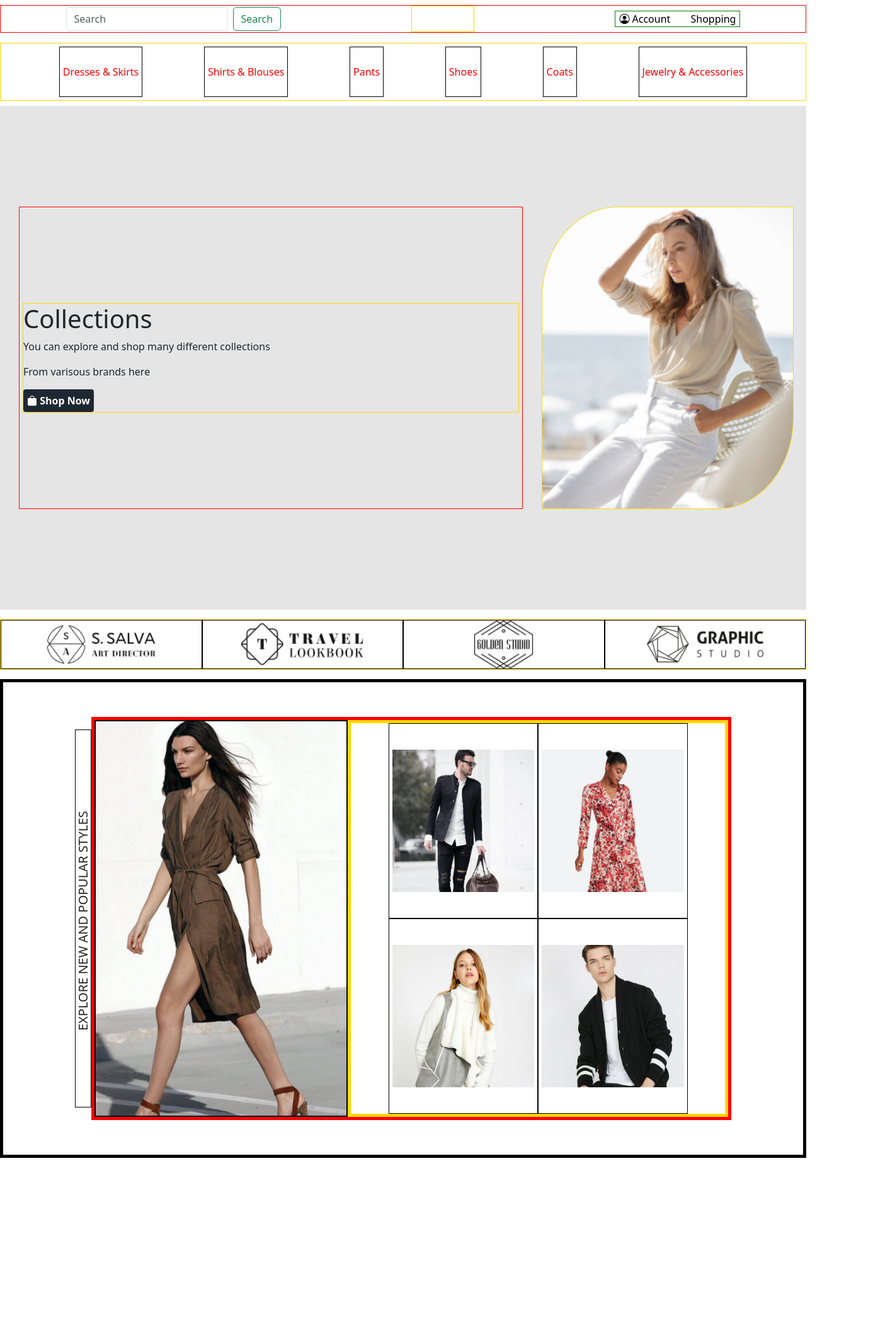
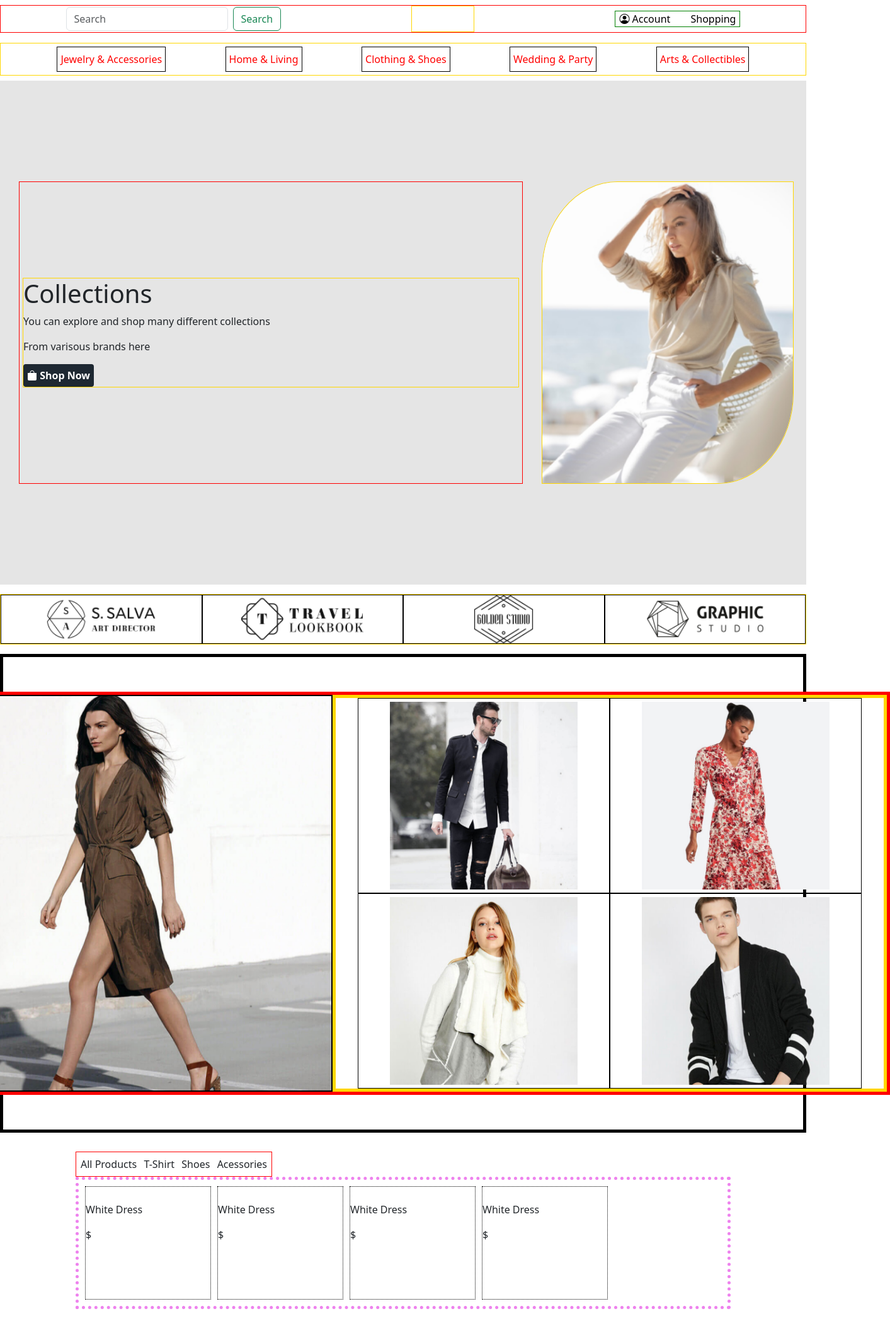
Before and after one commit to briantheengineer/Cora---E-commerce, a React (Create React App) app in the folder my-ecommerce/: page / in a window 1280 px wide. Shown: the top 2116 px of the page at 63% size, 1413 px wide, since content can reach past the window. Before the commit the page ends 1838 px from the top, so only its background shows below. Built offline with nearby package versions, Linux system fonts and the light colour scheme; some icons are missing.

Commit message:
started working on the card component

```diff
--- a/my-ecommerce/src/App.js
+++ b/my-ecommerce/src/App.js
@@ -5,6 +5,7 @@ import Header from "./Header.js"
 import HeaderSection from "./HeaderSection.js"
 import Body from "./Body.js"
 import Main from "./Main.js"
+import Assembly from "./Assembly.js"
 function App() {
   return (
     <div className="App">
@@ -12,6 +13,7 @@ function App() {
       <HeaderSection />
       <Body />
       <Main />
+      <Assembly />
     </div>
   );
 }
--- /dev/null
+++ b/my-ecommerce/src/Assembly.css
@@ -0,0 +1,27 @@
+.assembly-div {
+    width: 100%;
+    min-width: 150vh;
+    height: 100vh;
+    padding: 5px 15vh;
+}
+
+.assembly-nav {
+    border:1px solid red;
+    min-width: fit-content;
+    display: flex;
+    align-items: center;
+    justify-content: space-between;
+    width: 30%;
+    height: fit-content;
+    padding:2px
+}
+
+.assembly-nav p {
+    margin: 5px;
+}
+
+.assembly-cards {
+    border:5px dotted violet;
+    padding: 5px;
+    display: flex;
+}
--- /dev/null
+++ b/my-ecommerce/src/Assembly.js
@@ -0,0 +1,20 @@
+import "./Assembly.css"
+import Card from "./Card.js"
+export default function Assembly() {
+    return (
+        <div class="assembly-div">
+            <div class="assembly-nav">
+                <p>All Products</p>
+                <p>T-Shirt</p>
+                <p>Shoes</p>
+                <p>Acessories</p>
+            </div>
+            <div class="assembly-cards">
+                <Card />
+                <Card />
+                <Card />
+                <Card />
+            </div>
+        </div>
+    )
+}
--- /dev/null
+++ b/my-ecommerce/src/Card.css
@@ -0,0 +1,6 @@
+.card-div {
+    border:1px dotted black;
+    width: 200px;
+    height: 180px;
+    margin: 5px;
+}
--- /dev/null
+++ b/my-ecommerce/src/Card.js
@@ -0,0 +1,15 @@
+import "./Card.css"
+import jsonData from "./data.json"
+export default function Card() {
+    const myData = jsonData;
+    return (
+        <div class="card-div">
+            <img src="" alt="" />
+            <p class="product-name">{myData[0].name}</p>
+            <div class="product-info">
+                <p class="product-category"></p>
+                <p class="price">$</p>
+            </div>
+        </div>
+    )
+}
--- a/my-ecommerce/src/HeaderSection.css
+++ b/my-ecommerce/src/HeaderSection.css
@@ -1,6 +1,7 @@
 .options-div {
     border:1px solid gold;
     display: flex;
+    min-width: 150vh;
     width: 100%;
     align-items: center;
     justify-content: space-evenly;
@@ -14,7 +15,7 @@
     justify-content: center;
     align-items: center;
     padding:5px;
-    min-height: 10vh;
+    min-height: 5vh;
 }
 
 .navbar-toggler {
--- a/my-ecommerce/src/HeaderSection.js
+++ b/my-ecommerce/src/HeaderSection.js
@@ -3,12 +3,11 @@ export default function HeaderSection() {
     return (
         <div class="HeaderSection navbar navbar-expand-md">
         <div class="options-div">
-                <p >Dresses & Skirts</p>
-                <p >Shirts & Blouses</p>
-                <p >Pants</p>
-                <p>Shoes</p>
-                <p>Coats</p>
                 <p>Jewelry & Accessories</p>
+                <p>Home & Living</p>
+                <p>Clothing & Shoes</p>
+                <p>Wedding & Party</p>
+                <p>Arts & Collectibles</p>
         </div>
         </div>
     )
--- a/my-ecommerce/src/Main.css
+++ b/my-ecommerce/src/Main.css
@@ -1,6 +1,7 @@
 .main-div {
     width: 100%;
     height: 100vh;
+    margin-bottom: 10vh;
 }
 
 .main-brands {
@@ -42,7 +43,7 @@
 .grid-container {
     border: 5px solid red;
     width:80%;
-    min-width: 100vh;
+    min-width: 190vh;
     height: 80vh;
     display: flex;
     justify-content: space-between;
@@ -52,7 +53,7 @@
     border:2px solid black;
     height: 100%;
     width: 40%;
-
+    min-width: fit-content;
 }
 
 .item1 img {
@@ -64,15 +65,18 @@
 .small-img-div {
     border:5px solid gold;
     height: 100%;
+    min-width: 105vh;
     width: 60%;
     display: flex;
     align-items: center;
     justify-content: center;
     flex-wrap: wrap;
+    overflow: hidden;
 }
 
 .grid-item {
     border:1px solid black;
+    min-width: 50vh;
     width: 40%;
     height: 50%;
     overflow: hidden;
--- /dev/null
+++ b/my-ecommerce/src/data.json
@@ -0,0 +1,8 @@
+[
+ {
+    "id": 1,
+    "name": "White Dress",
+    "img": "./images/model-body.png",
+    "price": 150
+ }
+]
```
